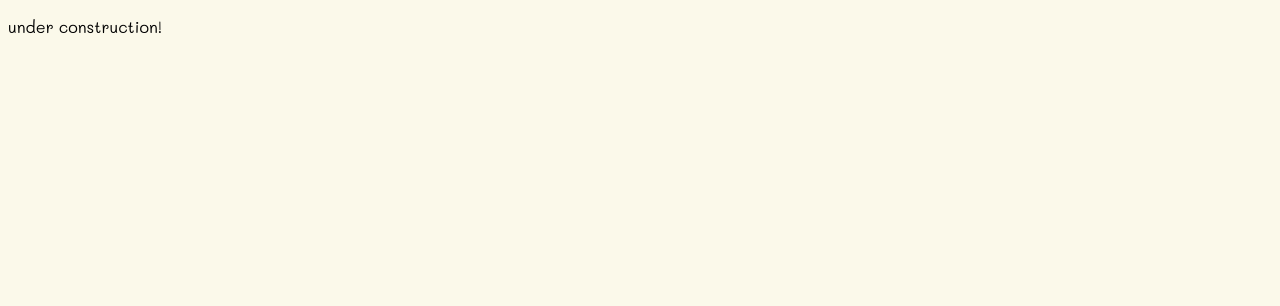
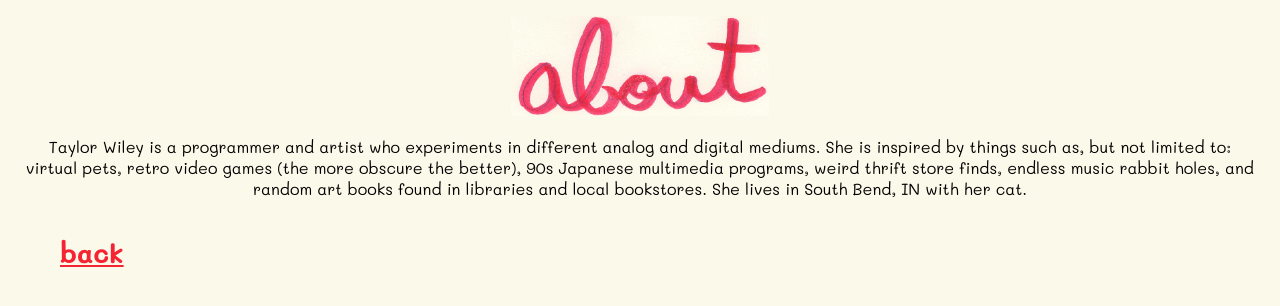
Before and after one commit to trwiley/portfolio, a Nuxt app: page /about in a window 1280 px wide. Shown: the top 306 px of the page. Built offline with nearby package versions, Linux system fonts and the light colour scheme.

Commit message:
Add about page and change position of "back" button

```diff
--- a/components/ImageGallery.vue
+++ b/components/ImageGallery.vue
@@ -8,7 +8,7 @@
                 </figure>
             </div>
         </div>
-        <div style="text-align: right; margin: 36px">
+        <div style="text-align: left; margin: 36px">
             <NuxtLink to="/">
                 <h2>back</h2>
             </NuxtLink>
--- a/pages/about.vue
+++ b/pages/about.vue
@@ -1,5 +1,13 @@
 <template>
-    <p>under construction!</p>
+    <div class="header-align">
+        <img src="/img/icons-and-links/about_header.png" alt="About" class="header-style"/>
+        <p>Taylor Wiley is a programmer and artist who experiments in different analog and digital mediums. She is inspired by things such as, but not limited to: virtual pets, retro video games (the more obscure the better), 90s Japanese multimedia programs, weird thrift store finds, endless music rabbit holes, and random art books found in libraries and local bookstores. She lives in South Bend, IN with her cat. </p>
+        <div style="text-align: left; margin: 36px">
+            <NuxtLink to="/">
+                <h2>back</h2>
+            </NuxtLink>
+        </div>
+    </div>
 </template>
 
 <script>
@@ -8,5 +16,13 @@ export default{
 }
 </script>
 
-<style>
+<style scoped>
+    .header-style{
+        height: 100px;
+        width: auto;
+    }
+    .header-align{
+        text-align: center;
+        margin: 16px;
+    }
 </style>
```
